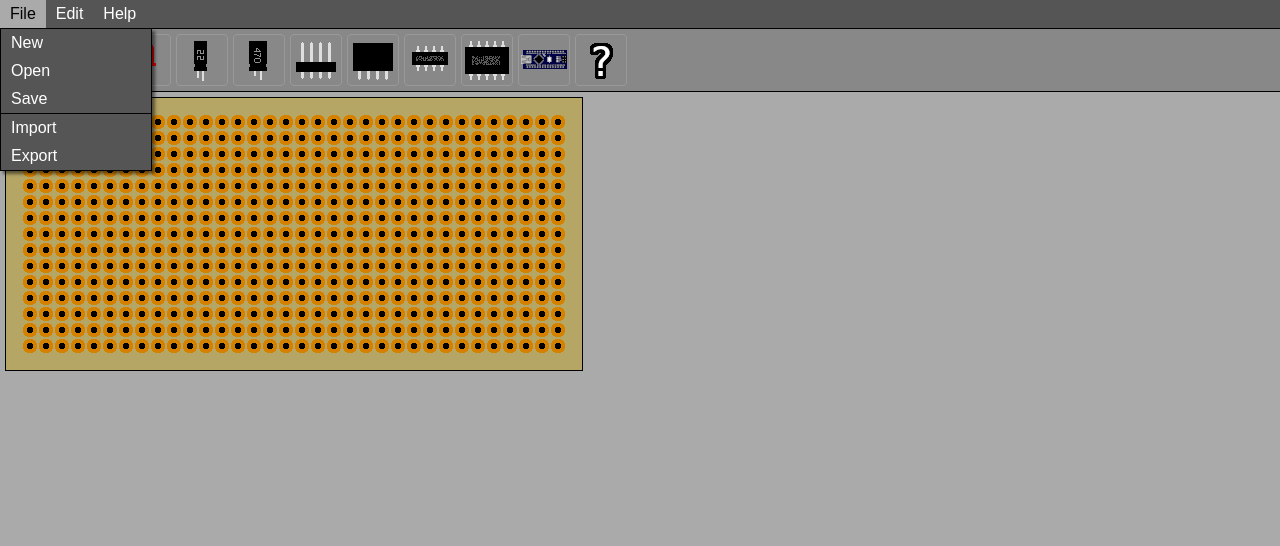
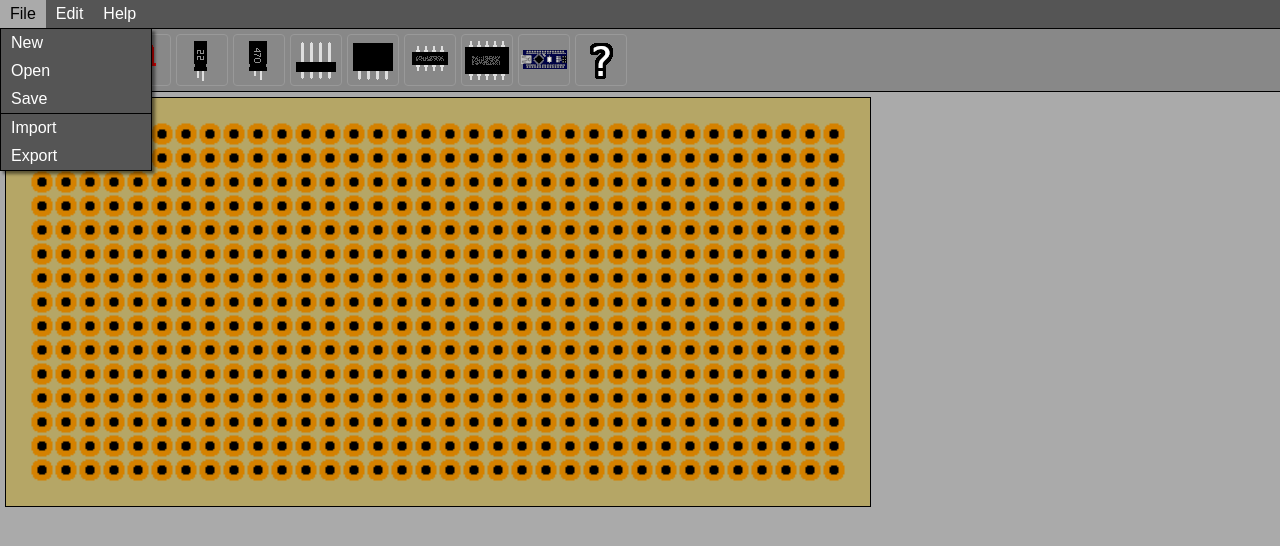
Before and after one commit to moefh/ee-tools, a plain HTML site: page www/perf/index.html in a window 1280 px wide. Drawn offline with Linux system fonts and the light colour scheme.

Commit message:
Implement display scaling

```diff
--- a/www/perf/perf.js
+++ b/www/perf/perf.js
@@ -45,7 +45,7 @@ class Perfboard {
 
         this.tool = this.tools.move;
         this.tool_rot = this.ROT_0;
-        this.scale = 1;
+        this.scale = 1.5;
         this.border_w = 0;
         this.border_h = 0;
         this.hole_size = 16;
@@ -69,12 +69,12 @@ class Perfboard {
             document.body.appendChild(this.mask_canvas);
         }
 
-        this.canvas.addEventListener('mousedown',  (e) => { this.mouseDown(e.offsetX, e.offsetY, this.getKeyModifiers(e)); });
-        this.canvas.addEventListener('mouseup',    (e) => { this.mouseUp(e.offsetX, e.offsetY, this.getKeyModifiers(e)); });
-        this.canvas.addEventListener('mousemove',  (e) => { this.mouseMove(e.offsetX, e.offsetY, this.getKeyModifiers(e)); });
+        this.canvas.addEventListener('mousedown',  (e) => { this.mouseDown(e.offsetX/this.scale, e.offsetY/this.scale, this.getKeyModifiers(e)); });
+        this.canvas.addEventListener('mouseup',    (e) => { this.mouseUp(e.offsetX/this.scale, e.offsetY/this.scale, this.getKeyModifiers(e)); });
+        this.canvas.addEventListener('mousemove',  (e) => { this.mouseMove(e.offsetX/this.scale, e.offsetY/this.scale, this.getKeyModifiers(e)); });
         this.canvas.addEventListener('mouseleave', (e) => { this.mouseLeave(this.getKeyModifiers(e)); });
-        this.canvas.addEventListener('click',      (e) => { this.mouseClick(e.offsetX, e.offsetY, this.getKeyModifiers(e)); });
-        this.canvas.addEventListener('dblclick',   (e) => { this.mouseDoubleClick(e.offsetX, e.offsetY, this.getKeyModifiers(e)); });
+        this.canvas.addEventListener('click',      (e) => { this.mouseClick(e.offsetX/this.scale, e.offsetY/this.scale, this.getKeyModifiers(e)); });
+        this.canvas.addEventListener('dblclick',   (e) => { this.mouseDoubleClick(e.offsetX/this.scale, e.offsetY/this.scale, this.getKeyModifiers(e)); });
         document.addEventListener('keydown',       (e) => { this.keyDown(e); });
     }
 
@@ -184,11 +184,17 @@ class Perfboard {
         document.getElementById('debug').textContent = str;
     }
 
-    setSize(w, h) {
+    setSize(w, h, scale) {
         this.board_w = w;
         this.board_h = h;
+        if (scale !== undefined) {
+            this.scale = scale;
+        }
         this.canvas.width  = this.scale * (2*this.border_w + w*this.hole_size);
         this.canvas.height = this.scale * (2*this.border_h + h*this.hole_size);
+        this.ctx.scale(this.scale, this.scale);
+        this.canvas.style.borderWidth = (16*this.scale) + 'px';
+        this.canvas.style.backgroundSize = (16*this.scale)+'px ' + (16*this.scale)+'px';
     }
 
     getHoleAt(x, y) {
@@ -724,8 +730,8 @@ class Perfboard {
     openElementConfig(el) {
         let canvas_pos = this.getCanvasPositionInWindow();
         let options = {
-            popup_x : Math.floor(canvas_pos.x + this.border_w + el.x*this.hole_size + 3*this.hole_size/2),
-            popup_y : Math.floor(canvas_pos.y + this.border_h + el.y*this.hole_size + 3*this.hole_size/2),
+            popup_x : Math.floor(canvas_pos.x + this.scale*(this.border_w + el.x*this.hole_size + 3*this.hole_size/2)),
+            popup_y : Math.floor(canvas_pos.y + this.scale*(this.border_h + el.y*this.hole_size + 3*this.hole_size/2)),
         };
 
         this.element_config = this.tools[el.type].config;
--- a/www/perf/style.css
+++ b/www/perf/style.css
@@ -55,7 +55,8 @@ table.grid {
 
 #board {
     display: block;
-    border: 16px solid #b5a666;
+    border-style: solid;
+    border-color: #b5a666;
     margin: 0;
     background: url("img/hole.png") repeat;
     background-clip: border-box;
```
